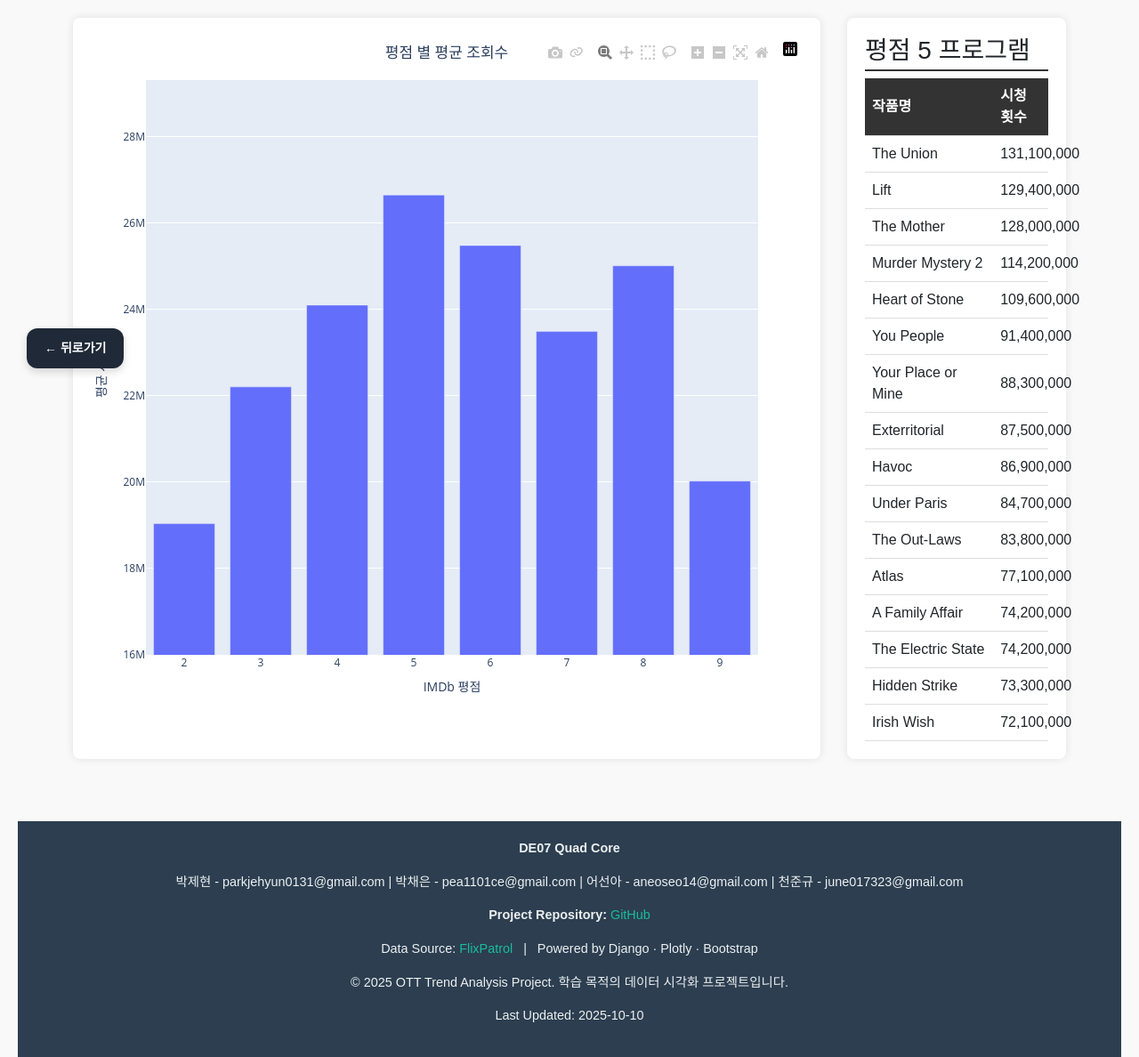
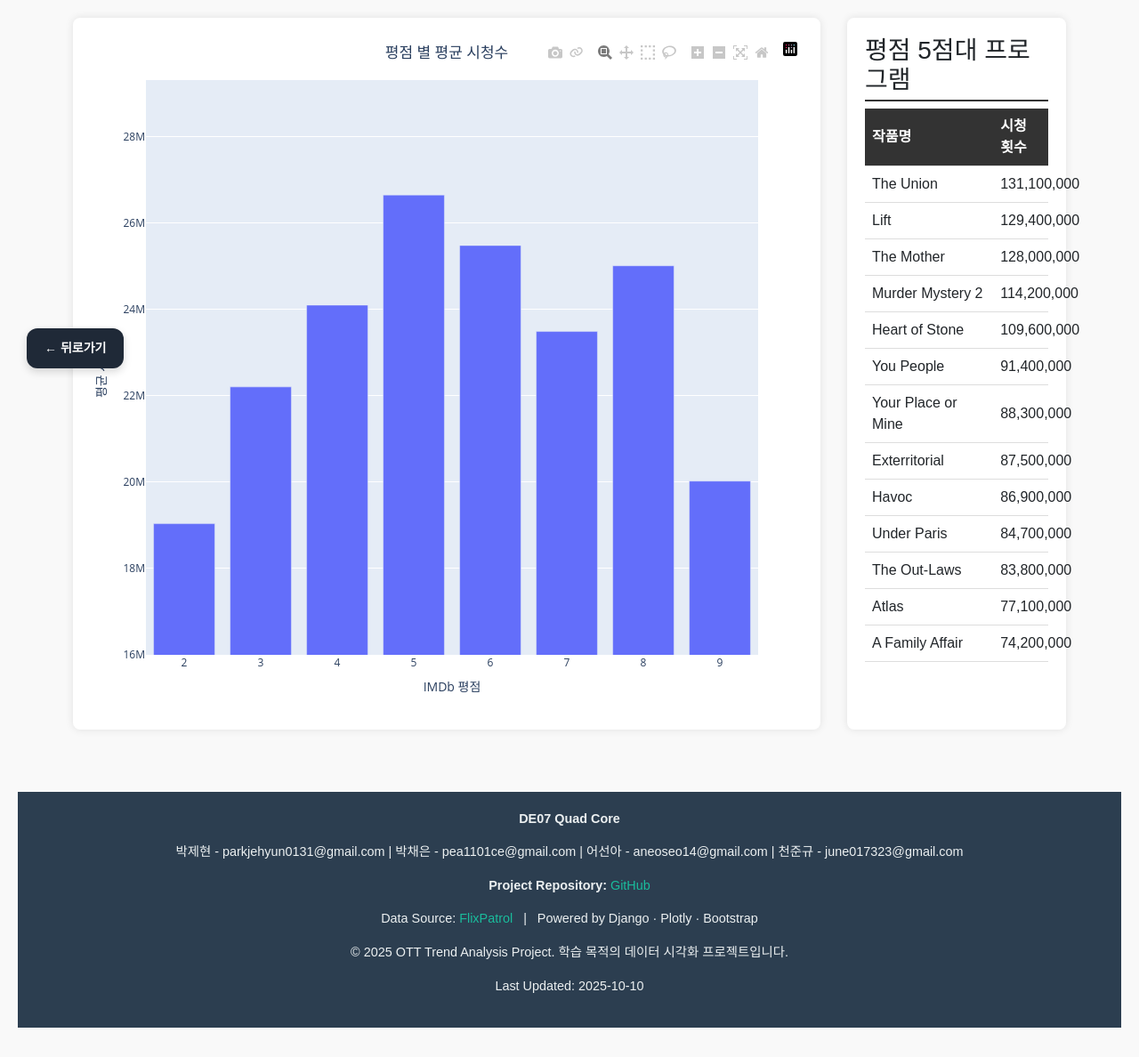
Before and after one commit to JehyunP/DE07_Project01, a Django app: page /rating_views/ in a window 1280 px wide. Shown: the part 86-1274 px from the top of the page at 89% size. After the commit the page ends 1241 px from the top, so only its background shows below. Run offline with Django 5.2, Linux system fonts and the light colour scheme; data comes from the database, SQL or seed files in the repository; both versions use the stored data as it was after the commit; some libraries are stand-ins or nearby versions.

Commit message:
rating view page size modi

```diff
--- a/App_file/backend/templates/backends/rating_views.html
+++ b/App_file/backend/templates/backends/rating_views.html
@@ -1,7 +1,7 @@
 {% extends 'backends/base_template.html' %}
 {% load static %}
 {% load humanize %}
-{% block title %}평점별 평균 조회수{% endblock %}
+{% block title %}평점별 평균 시청수{% endblock %}
 
 {% block content %}
 
@@ -15,9 +15,11 @@
             background-color: #f9f9f9;
         }
         .container {
-            display: flex;
-            gap: 30px;
+        display: flex;
+        gap: 30px;
+        height: 800px;
         }
+
         .left-panel {
             flex: 2;
             background-color: white;
@@ -25,7 +27,6 @@
             border-radius: 8px;
             box-shadow: 0 0 10px rgba(0,0,0,0.1);
             max-width: 1000px;
-            max-height: 1300px;
             text-align: center;
         }
         .right-panel {
@@ -74,7 +75,7 @@
         </div>
 
         <div class="right-panel">
-            <h3 id="rating-title">평점 {{ top_rating }} 프로그램</h3>
+            <h3 id="rating-title">평점 {{ top_rating }}점대 프로그램</h3>
             <table class="program-table" id="program-table">
                 <thead>
                     <tr>
--- a/App_file/backend/views.py
+++ b/App_file/backend/views.py
@@ -434,13 +434,13 @@ def rating_views(request):
             .select_related('program')
             .order_by('-views')
             .values('program__title', 'views')
-        )[:16]
+        )[:13]
 
         programs_by_rating[rating] = list(programs)
 
     top_programs = programs_by_rating.get(top_rating, [])
 
-    fig = px.bar(data, x='IMDb_rating', y='avg_views', title='평점 별 평균 조회수')
+    fig = px.bar(data, x='IMDb_rating', y='avg_views', title='평점 별 평균 시청수')
     fig.update_layout(title_x=0.5, autosize=True, height=750, width=800, margin=dict(t=50, b=50, l=50, r=50))
     fig.update_yaxes(range=[max_avg_views*0.6, max_avg_views*1.1], title='평균 시청수')
     fig.update_xaxes(title='IMDb 평점')
```
Also changed, not shown: App_file/db.sqlite3.
